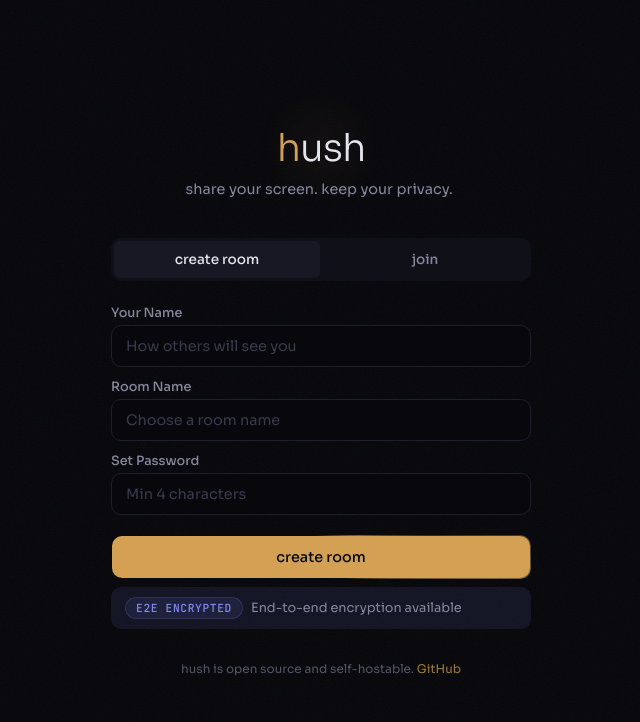
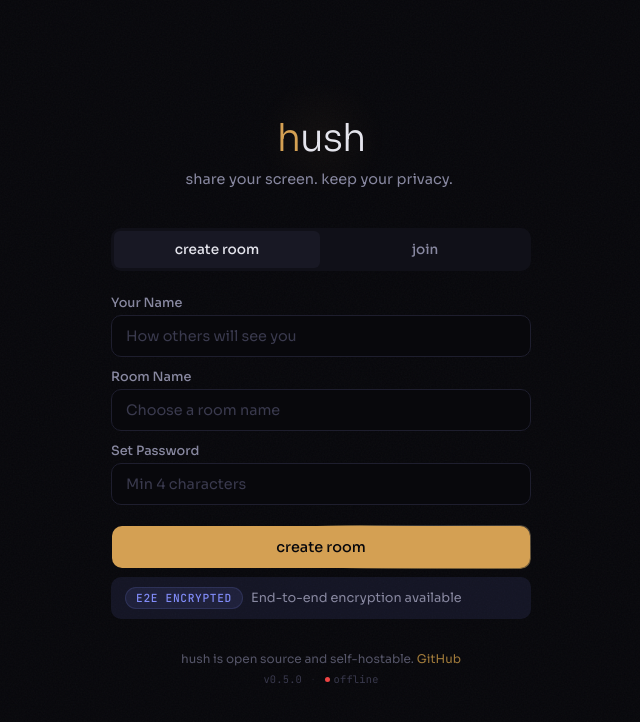
Before and after one commit to YarinCardillo/hush-app, a React (Vite) app in the folder client/: page / in a window 1280 px wide. Shown: the top 722 px of the page, without its empty margins (319-959 px from the left). Built offline with nearby package versions, Linux system fonts and the light colour scheme; no server answers.

Commit message:
refactor: update app version to 0.5.0 and enhance Home page with server status indicator

```diff
--- a/client/package.json
+++ b/client/package.json
@@ -1,6 +1,6 @@
 {
   "name": "hush-client",
-  "version": "0.1.0",
+  "version": "0.5.0",
   "private": true,
   "type": "module",
   "scripts": {
--- a/client/src/App.jsx
+++ b/client/src/App.jsx
@@ -1,12 +1,23 @@
+import { lazy, Suspense } from 'react';
 import { Routes, Route } from 'react-router-dom';
-import Home from './pages/Home';
-import Room from './pages/Room';
+
+const Home = lazy(() => import('./pages/Home'));
+const Room = lazy(() => import('./pages/Room'));
+
+const fallback = (
+  <div style={{
+    height: '100%',
+    background: 'var(--hush-black)',
+  }} />
+);
 
 export default function App() {
   return (
-    <Routes>
-      <Route path="/" element={<Home />} />
-      <Route path="/room/:roomName" element={<Room />} />
-    </Routes>
+    <Suspense fallback={fallback}>
+      <Routes>
+        <Route path="/" element={<Home />} />
+        <Route path="/room/:roomName" element={<Room />} />
+      </Routes>
+    </Suspense>
   );
 }
--- a/client/src/pages/Home.jsx
+++ b/client/src/pages/Home.jsx
@@ -1,7 +1,7 @@
 import { useState, useEffect, useRef, useCallback } from 'react';
 import { useNavigate } from 'react-router-dom';
 import { motion } from 'motion/react';
-import { API_URL } from '../utils/constants';
+import { API_URL, APP_VERSION } from '../utils/constants';
 import { isE2ESupported } from '../lib/encryption';
 
 const SUBTITLE_WORDS = ['share', 'your', 'screen.', 'keep', 'your', 'privacy.'];
@@ -166,6 +166,25 @@
     fontSize: '0.75rem',
     color: 'var(--hush-text-muted)',
   },
+  footerMeta: {
+    marginTop: '6px',
+    display: 'flex',
+    alignItems: 'center',
+    justifyContent: 'center',
+    gap: '8px',
+    fontSize: '0.65rem',
+    fontFamily: 'var(--font-mono)',
+    color: 'var(--hush-text-ghost)',
+    letterSpacing: '0.02em',
+  },
+  statusDot: (online) => ({
+    display: 'inline-block',
+    width: 5,
+    height: 5,
+    borderRadius: '50%',
+    background: online ? 'var(--hush-live)' : 'var(--hush-danger)',
+    flexShrink: 0,
+  }),
   footerLink: {
     color: 'var(--hush-amber-dim)',
     textDecoration: 'none',
@@ -183,6 +202,7 @@
   const [loading, setLoading] = useState(false);
   const [e2eSupported] = useState(isE2ESupported);
   const [serverStatus, setServerStatus] = useState(null);
+  const [serverOnline, setServerOnline] = useState(null);
 
   const spotlightRef = useRef(null);
   const rafRef = useRef(null);
@@ -190,8 +210,13 @@
   useEffect(() => {
     fetch(`${API_URL}/api/status`)
       .then((r) => r.json())
-      .then(setServerStatus)
-      .catch(() => {});
+      .then((data) => {
+        setServerStatus(data);
+        setServerOnline(true);
+      })
+      .catch(() => {
+        setServerOnline(false);
+      });
   }, []);
 
   useEffect(() => {
@@ -500,10 +525,24 @@
           </div>
 
           <div style={styles.footer}>
-            hush is open source and self-hostable.{' '}
-            <a href="https://github.com/YarinCardillo/hush-app" style={styles.footerLink}>
-              GitHub
-            </a>
+            <div>
+              hush is open source and self-hostable.{' '}
+              <a href="https://github.com/YarinCardillo/hush-app" style={styles.footerLink}>
+                GitHub
+              </a>
+            </div>
+            <div style={styles.footerMeta}>
+              <span>v{APP_VERSION}</span>
+              {serverOnline !== null && (
+                <>
+                  <span style={{ opacity: 0.3 }}>·</span>
+                  <span style={{ display: 'flex', alignItems: 'center', gap: 4 }}>
+                    <span style={styles.statusDot(serverOnline)} />
+                    {serverOnline ? 'online' : 'offline'}
+                  </span>
+                </>
+              )}
+            </div>
           </div>
         </motion.div>
       </div>
--- a/client/src/utils/constants.js
+++ b/client/src/utils/constants.js
@@ -1,4 +1,6 @@
 export const API_URL = import.meta.env.VITE_API_URL || '';
+
+export const APP_VERSION = '0.5.0';
 
 export const QUALITY_PRESETS = {
   source: {
--- a/client/vite.config.js
+++ b/client/vite.config.js
@@ -16,5 +16,13 @@
   build: {
     outDir: 'dist',
     sourcemap: false,
+    rollupOptions: {
+      output: {
+        manualChunks: {
+          'vendor-react': ['react', 'react-dom', 'react-router-dom'],
+          'vendor-motion': ['motion'],
+        },
+      },
+    },
   },
 });
```
